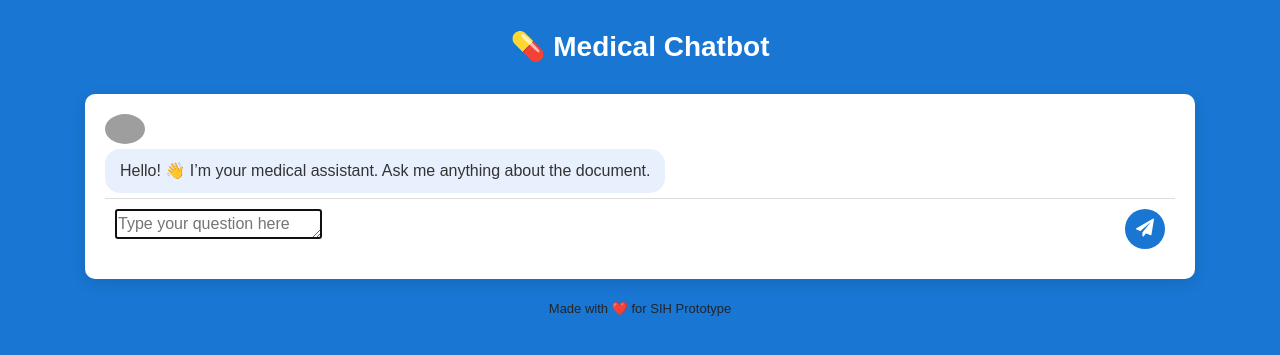
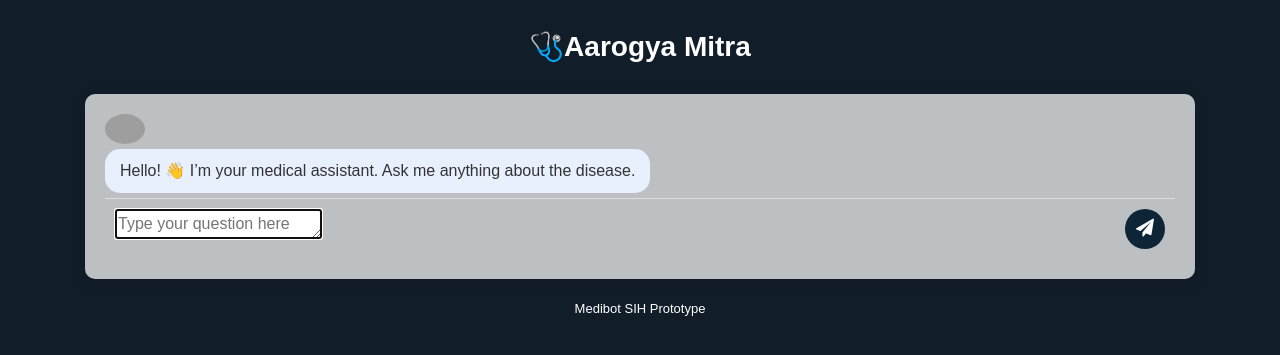
Before and after one commit to Jaym-2005/Aarogya-Mitra, a Flask app: page / in a window 1280 px wide. Shown: the top 355 px of the page. Run offline with Flask 3, Linux system fonts and the light colour scheme; some libraries are stand-ins or nearby versions; grey boxes are pictures that could not be loaded.

Commit message:
feature added

```diff
--- a/app.py
+++ b/app.py
@@ -10,6 +10,8 @@ from src.prompt import *
 import os
 
 app = Flask(__name__)
+
+
 
 load_dotenv()
 
--- a/src/helper.py
+++ b/src/helper.py
@@ -23,5 +23,5 @@ def text_split(extracted_data):
 
 #Download the Embeddings from Hugging Face
 def download_hugging_face_embeddings():
-    embeddings=HuggingFaceEmbeddings(model_name='sentence-transformers/all-MiniLM-L6-v2')
+    embeddings=HuggingFaceEmbeddings( model_name="sentence-transformers/paraphrase-multilingual-MiniLM-L12-v2")
     return embeddings
--- a/static/style.css
+++ b/static/style.css
@@ -3,7 +3,7 @@
 }
 
 .bg-funky {
-  background: #1976d2; /* friendly blue */
+  background: #111d29; /* friendly blue */
 }
 
 .heading {
@@ -18,7 +18,7 @@ img {
 
 /* Chat container */
 .messaging {
-  background: #fff;
+  background: #ffffffb8;
   border-radius: 10px;
   box-shadow: 0 4px 15px rgba(0,0,0,0.1);
   padding: 20px;
@@ -82,7 +82,7 @@ img {
   background: #f1f3f4;
 }
 .msg_send_btn {
-  background: #1976d2;
+  background: #0d2536;
   border: none;
   border-radius: 50%;
   color: #fff;
@@ -96,6 +96,7 @@ img {
 /* Footer credit */
 .credit {
   margin-top: 20px;
+  color: #fff;
   text-align: center;
   font-size: 13px;
 }
--- a/templates/chat.html
+++ b/templates/chat.html
@@ -15,7 +15,7 @@
 <body class="bg-funky">
 
   <div class="container mt-4">
-    <h3 class="heading text-center">💊 Medical Chatbot</h3>
+    <h3 class="heading text-center">🩺Aarogya Mitra</h3>
 
     <div class="messaging" role="main" aria-label="Chat area">
       <div id="chat-box" class="msg_history" aria-live="polite">
@@ -26,7 +26,7 @@
           </div>
           <div class="received_msg">
             <div class="received_withd_msg">
-              <p>Hello! 👋 I’m your medical assistant. Ask me anything about the document.</p>
+              <p>Hello! 👋 I’m your medical assistant. Ask me anything about the disease.</p>
               <span class="time_date" aria-hidden="true"></span>
             </div>
           </div>
@@ -44,7 +44,7 @@
     </div>
 
     <div class="credit">
-      Made with ❤️ for SIH Prototype
+       Medibot SIH Prototype
     </div>
   </div>
 
```
Also changed, not shown: 2 other files.
